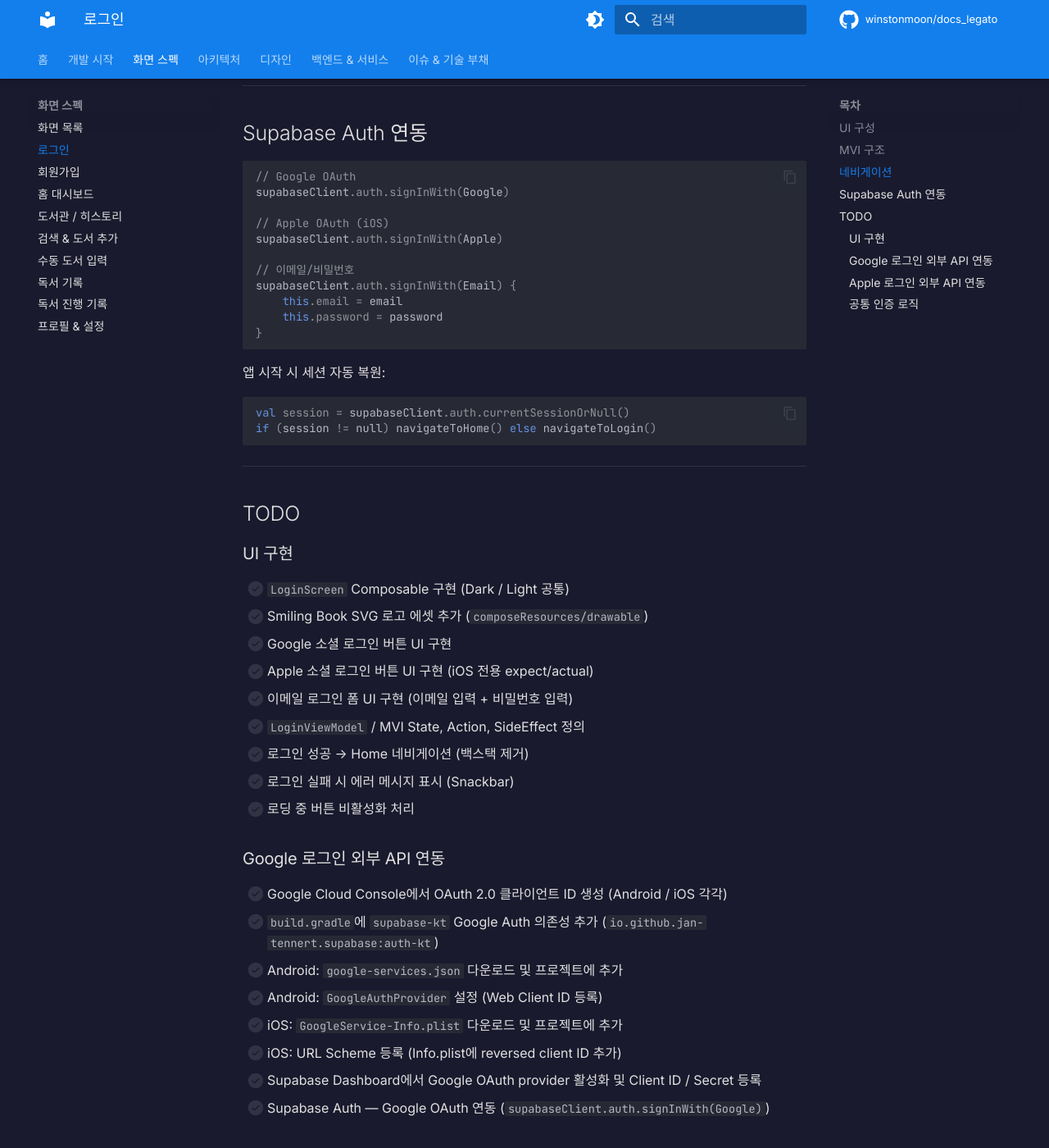
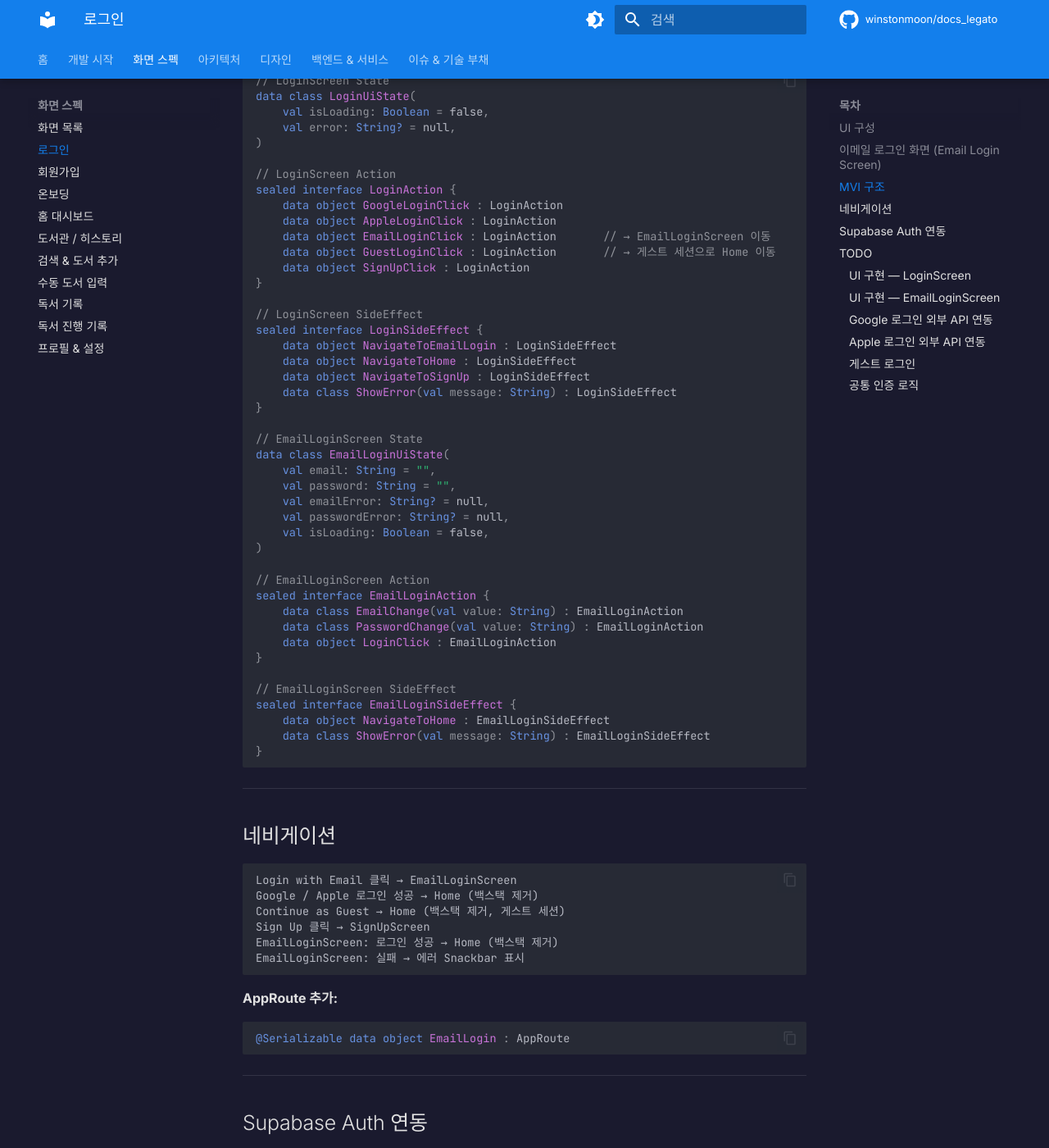
Before and after one commit to winstonmoon/docs_legato, an MkDocs documentation site: the page built from docs/screens/login.md, in a window 1280 px wide and 1400 px high, scrolled down 1307 px. Shown: the whole window at 82% size. Built offline with MkDocs 1.6.1 and Material for MkDocs 9.7.7, drawn with Linux system fonts in a browser that asks for light colours; comment, search, counter and statistics services are not loaded; some of the changed text lies outside the part shown.

Commit message:
docs: 로그인·회원가입·온보딩 스펙 갱신 (2026-03-29)
- 로그인: EmailLoginScreen 분리, Continue as Guest 추가, 헤더 디자인 반영
- 회원가입: 출생연도·직업군 필드 추가, Stitch 화면 링크 등록
- 온보딩: Personalization 화면 신규 추가 (슬라이더 + 장르 그리드)
- 화면 목록: 회원가입·온보딩 항목 추가, 화면 구성도 업데이트

Co-Authored-By: Claude Sonnet 4.6 <noreply@anthropic.com>

````diff
--- a/docs/screens/login.md
+++ b/docs/screens/login.md
@@ -1,6 +1,6 @@
 # 로그인 (Login Screen)
 
-[:fontawesome-solid-arrow-up-right-from-square: Stitch에서 보기](https://stitch.withgoogle.com/projects/9973353658769610659){ target="_blank" .md-button }
+[:fontawesome-solid-arrow-up-right-from-square: Stitch에서 보기](https://stitch.withgoogle.com/projects/9973353658769610659?node-id=47ad34a9fd2243bf910b17b4bb1d0b2a){ target="_blank" .md-button }
 
 ---
 
@@ -8,35 +8,77 @@
 
 | 구성 요소 | 설명 |
 |---|---|
-| Smiling Book 로고 | `composeResources/drawable`에 SVG로 추가 |
-| 앱 이름 & 슬로건 | "Legato — Connected Reading" |
-| Google 로그인 버튼 | Supabase Auth OAuth |
-| Apple 로그인 버튼 | iOS 전용 (expect/actual) |
-| 이메일 로그인 폼 | 이메일 + 비밀번호 입력 |
-| 회원가입 안내 | 하단 텍스트 링크 |
+| 앱 아이콘 + 브랜드명 | `auto_stories` Material 아이콘 + "Legato" 텍스트 |
+| 환영 문구 | "Welcome back, reader!" |
+| 서브 타이틀 | "Continue your literary journey where you left off." |
+| Google 로그인 버튼 | `OutlinedButton` — Supabase Auth OAuth |
+| Apple 로그인 버튼 | `OutlinedButton` — iOS 전용 (expect/actual) |
+| "or" 구분선 | `HorizontalDivider` + 중앙 텍스트 |
+| Login with Email 버튼 | `Button` (Primary, filled) → `EmailLoginScreen`으로 이동 |
+| 회원가입 링크 | "Don't have an account?" + **Sign Up** 텍스트 버튼 |
+| Continue as Guest | 하단 `TextButton` — 게스트 세션으로 홈 진입 |
+
+---
+
+## 이메일 로그인 화면 (Email Login Screen)
+
+로그인 화면에서 **Login with Email** 버튼을 누르면 별도 `EmailLoginScreen`으로 이동한다.
+
+| 구성 요소 | 설명 |
+|---|---|
+| 뒤로가기 버튼 | `TopAppBar` 네비게이션 아이콘 → Login 화면으로 복귀 |
+| 이메일 입력 | `OutlinedTextField` (keyboardType = Email) |
+| 비밀번호 입력 | `OutlinedTextField` + 비밀번호 가시성 토글 |
+| Log In 버튼 | `Button` (Primary, filled) — 로그인 실행 |
 
 ---
 
 ## MVI 구조
 
 ```kotlin
-// State
+// LoginScreen State
 data class LoginUiState(
     val isLoading: Boolean = false,
     val error: String? = null,
 )
 
-// Action
+// LoginScreen Action
 sealed interface LoginAction {
-    data class GoogleLoginClick : LoginAction
-    data class AppleLoginClick : LoginAction
-    data class EmailLoginClick(val email: String, val password: String) : LoginAction
+    data object GoogleLoginClick : LoginAction
+    data object AppleLoginClick : LoginAction
+    data object EmailLoginClick : LoginAction       // → EmailLoginScreen 이동
+    data object GuestLoginClick : LoginAction       // → 게스트 세션으로 Home 이동
+    data object SignUpClick : LoginAction
 }
 
-// SideEffect
+// LoginScreen SideEffect
 sealed interface LoginSideEffect {
+    data object NavigateToEmailLogin : LoginSideEffect
     data object NavigateToHome : LoginSideEffect
+    data object NavigateToSignUp : LoginSideEffect
     data class ShowError(val message: String) : LoginSideEffect
+}
+
+// EmailLoginScreen State
+data class EmailLoginUiState(
+    val email: String = "",
+    val password: String = "",
+    val emailError: String? = null,
+    val passwordError: String? = null,
+    val isLoading: Boolean = false,
+)
+
+// EmailLoginScreen Action
+sealed interface EmailLoginAction {
+    data class EmailChange(val value: String) : EmailLoginAction
+    data class PasswordChange(val value: String) : EmailLoginAction
+    data object LoginClick : EmailLoginAction
+}
+
+// EmailLoginScreen SideEffect
+sealed interface EmailLoginSideEffect {
+    data object NavigateToHome : EmailLoginSideEffect
+    data class ShowError(val message: String) : EmailLoginSideEffect
 }
 ```
 
@@ -45,8 +87,17 @@ sealed interface LoginSideEffect {
 ## 네비게이션
 
 ```
-로그인 성공 → Home (백스택 제거)
-로그인 실패 → 에러 Snackbar 표시
+Login with Email 클릭 → EmailLoginScreen
+Google / Apple 로그인 성공 → Home (백스택 제거)
+Continue as Guest → Home (백스택 제거, 게스트 세션)
+Sign Up 클릭 → SignUpScreen
+EmailLoginScreen: 로그인 성공 → Home (백스택 제거)
+EmailLoginScreen: 실패 → 에러 Snackbar 표시
+```
+
+**AppRoute 추가:**
+```kotlin
+@Serializable data object EmailLogin : AppRoute
 ```
 
 ---
@@ -60,11 +111,14 @@ supabaseClient.auth.signInWith(Google)
 // Apple OAuth (iOS)
 supabaseClient.auth.signInWith(Apple)
 
-// 이메일/비밀번호
+// 이메일/비밀번호 (EmailLoginScreen)
 supabaseClient.auth.signInWith(Email) {
     this.email = email
     this.password = password
 }
+
+// 게스트 (Anonymous Auth)
+supabaseClient.auth.signInAnonymously()
 ```
 
 앱 시작 시 세션 자동 복원:
@@ -77,16 +131,26 @@ if (session != null) navigateToHome() else navigateToLogin()
 
 ## TODO
 
-### UI 구현
+### UI 구현 — LoginScreen
 - [ ] `LoginScreen` Composable 구현 (Dark / Light 공통)
-- [ ] Smiling Book SVG 로고 에셋 추가 (`composeResources/drawable`)
+- [ ] `auto_stories` 아이콘 + "Legato" 브랜드 헤더 구현
+- [ ] 환영 문구 / 서브 타이틀 텍스트 구현
 - [ ] Google 소셜 로그인 버튼 UI 구현
 - [ ] Apple 소셜 로그인 버튼 UI 구현 (iOS 전용 expect/actual)
-- [ ] 이메일 로그인 폼 UI 구현 (이메일 입력 + 비밀번호 입력)
+- [ ] "Login with Email" Primary 버튼 구현 → `EmailLoginScreen`으로 이동
+- [ ] Continue as Guest `TextButton` 구현
 - [ ] `LoginViewModel` / MVI State, Action, SideEffect 정의
 - [ ] 로그인 성공 → Home 네비게이션 (백스택 제거)
+- [ ] 로딩 중 버튼 비활성화 처리
+
+### UI 구현 — EmailLoginScreen
+- [ ] `EmailLoginScreen` Composable 구현
+- [ ] 이메일 + 비밀번호 입력 폼 UI 구현
+- [ ] 비밀번호 가시성 토글 구현
+- [ ] `EmailLoginViewModel` / MVI State, Action, SideEffect 정의
+- [ ] 로그인 성공 → Home 네비게이션 (백스택 제거)
 - [ ] 로그인 실패 시 에러 메시지 표시 (Snackbar)
-- [ ] 로딩 중 버튼 비활성화 처리
+- [ ] `AppRoute.EmailLogin` 라우트 추가
 
 ### Google 로그인 외부 API 연동
 - [ ] Google Cloud Console에서 OAuth 2.0 클라이언트 ID 생성 (Android / iOS 각각)
@@ -106,6 +170,12 @@ if (session != null) navigateToHome() else navigateToLogin()
 - [ ] Supabase Dashboard에서 Apple OAuth provider 활성화 및 Services ID / Key ID / `.p8` 등록
 - [ ] Supabase Auth — Apple OAuth 연동 (`supabaseClient.auth.signInWith(Apple)`) — iOS 전용 expect/actual
 
+### 게스트 로그인
+- [ ] Supabase Anonymous Auth 활성화 (Dashboard → Auth → Providers → Anonymous)
+- [ ] `GuestLoginClick` Action 처리 — `supabaseClient.auth.signInAnonymously()`
+- [ ] 게스트 세션 → Home 네비게이션 (백스택 제거)
+- [ ] 게스트 계정 전환 UI (Profile 화면에서 정식 계정으로 업그레이드 유도)
+
 ### 공통 인증 로직
 - [ ] Supabase Auth — 이메일/비밀번호 로그인 연동
 - [ ] 앱 시작 시 세션 자동 복원 로직 (세션 있으면 홈으로 바로 이동)
--- a/mkdocs.yml
+++ b/mkdocs.yml
@@ -80,6 +80,7 @@ nav:
     - 화면 목록: screens/index.md
     - 로그인: screens/login.md
     - 회원가입: screens/signup.md
+    - 온보딩: screens/onboarding.md
     - 홈 대시보드: screens/home.md
     - 도서관 / 히스토리: screens/library.md
     - 검색 & 도서 추가: screens/search.md
````
Also changed, not shown: docs/screens/index.md (+5 -0 lines), docs/screens/onboarding.md (added, +101 -0 lines), docs/screens/signup.md (+70 -45 lines).
